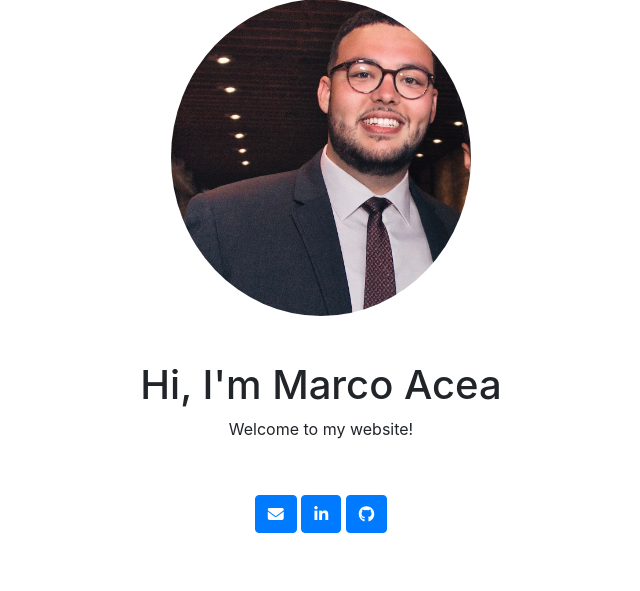
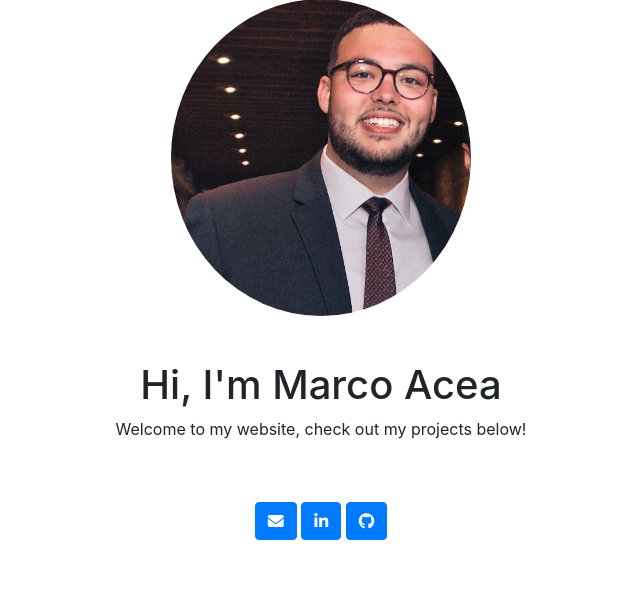
Before and after one commit to aceamarco/mywebsite, a Django app: page / in a window 1280 px wide. Shown: the part 189-780 px from the top of the page, without its empty margins (319-959 px from the left). Run offline with Django 4.2, Linux system fonts and the light colour scheme; some libraries are stand-ins or nearby versions.

Commit message:
Editting landing page comment

```diff
--- a/mywebsite/templates/home.html
+++ b/mywebsite/templates/home.html
@@ -25,7 +25,7 @@
       <div class="intro">
         <h1 class="animate__animated animate__fadeInUp">Hi, I'm Marco Acea</h1>
         <p class="animate__animated animate__fadeInUp">
-          Welcome to my website!
+          Welcome to my website, check out my projects below!
         </p>
       </div>
     </div>
```
